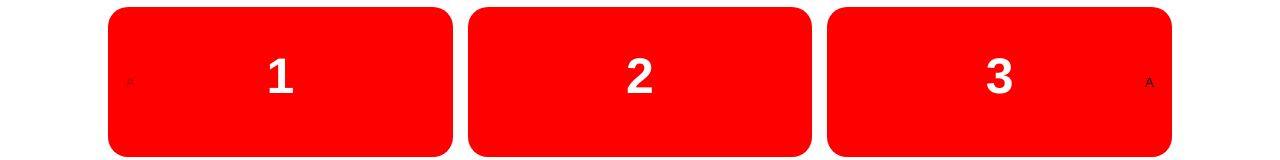
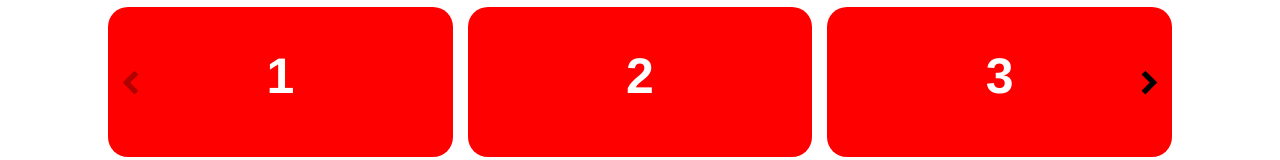
Before and after one commit to sasaafanasienka/Carousel, a React (Create React App) app: page / in a window 1280 px wide. Shown: the part 216-376 px from the top of the page. Built offline with nearby package versions, Linux system fonts and the light colour scheme.

Commit message:
arrow buttons changed on SVG-images

```diff
--- a/src/components/Carousel/components/CarouselButton/CarouselButton.js
+++ b/src/components/Carousel/components/CarouselButton/CarouselButton.js
@@ -1,5 +1,6 @@
 import React from "react";
 import rightArrow from '../../images/right_arrow.svg'
+import leftArrow from '../../images/left_arrow.svg'
 import './CarouselButton.css';
 
 function CarouselButton(props) {
@@ -20,13 +21,12 @@ function CarouselButton(props) {
         buttonClassName = buttonClassName.concat(` CarouselButton_unactive`)
     }
 
-    // const content = props.moveTo === 'previous' ? leftArrow : rightArrow
+    const content = props.moveTo === 'previous' ? leftArrow : rightArrow
     const handler = props.isActive ? move : null
 
     return(
         <button className={buttonClassName} onClick={handler} style={style}>
-        A
-            {/* <img src={content} alt={`${props.moveTo} button`}/>  */}
+            <img src={content} alt={`${props.moveTo} button`}/>
         </button>
     )
 }
```
